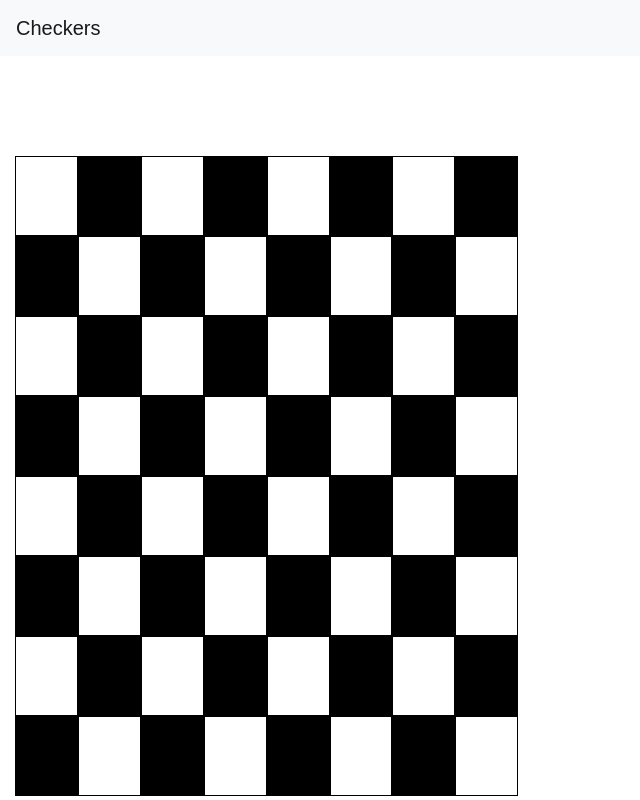
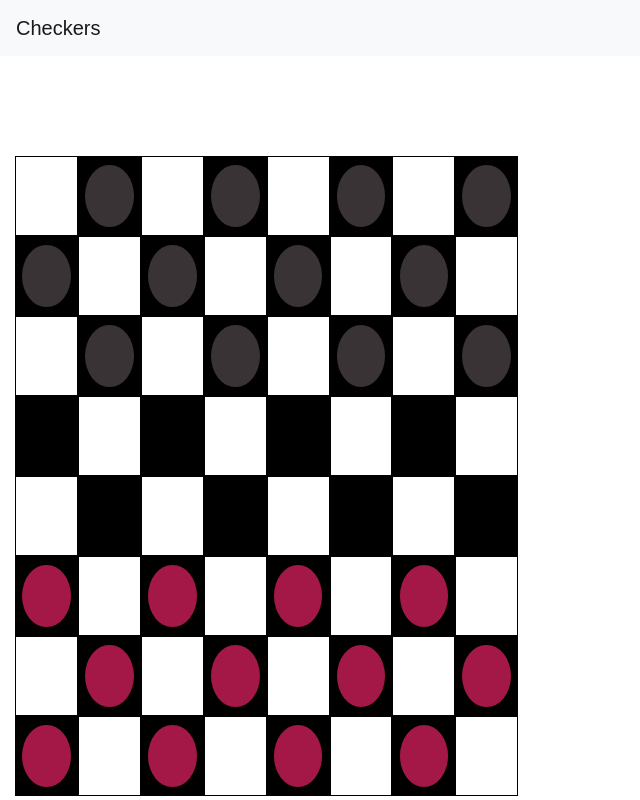
Before and after one commit to cyfrus/express-react-socketio-checkers-game, a React (Create React App) app in the folder client/: page /game/1 in a window 1280 px wide. Shown: the whole page, without its empty margins (0-640 px from the left). Built offline with nearby package versions, Linux system fonts and the light colour scheme.

Commit message:
minor changes to game.js

```diff
--- a/client/src/Components/GameComponents/Game.js
+++ b/client/src/Components/GameComponents/Game.js
@@ -19,7 +19,10 @@ class Game extends React.Component {
            for(let z = 0; z < 8; z++){
                if(((i === 0 || i === 2 || i === 6) && (z % 2)) || ((i === 1 || i === 5 || i === 7) && !(z % 2)))
                {
-                    boardState[i][z] = {piece: true, pieceColor: ""};
+                    if(i === 2 || i === 0 || i === 1)
+                    boardState[i][z] = {piece: true, pieceColor: "black"};
+                    else
+                    boardState[i][z] = {piece: true, pieceColor: "red"}
                } else {
                     boardState[i][z] = {piece: false, pieceColor: ""};
                }
@@ -68,7 +71,7 @@ class Board extends React.Component {
                 {
                     row.map((square, place) => {
                         var i = id++;
-                         return <Square color={this.determineColor(index, place)} id={i} key={id} className="square" piece={square.piece} onClick={() => this.props.onClick(i)} />;
+                         return <Square color={this.determineColor(index, place)} id={i} key={id} className="square" piece={square.piece} pieceColor={square.pieceColor} onClick={() => this.props.onClick(i)} />;
                     })
                 }
             </div>
@@ -91,13 +94,13 @@ class Square extends React.Component {
     render() {
         if(this.props.piece) {
            return(
-            <div className={"square " + this.props.color} onClick={this.props.onClick}>
-            <Player />
+            <div className={"d-flex align-items-center square " + this.props.color} onClick={this.props.onClick}>
+            <Player color={this.props.pieceColor} />
             </div>
         );
         } else {
             return (
-            <div className={"square " + this.props.color} onClick={this.props.onClick}>
+            <div className={"d-flex align-items-center square " + this.props.color} onClick={this.props.onClick}>
             </div>
             );
         }
@@ -107,7 +110,7 @@ class Square extends React.Component {
 
 function Player(props) {
     return(
-        <div className="player">
+        <div className={" player" + props.color}>
         </div>
     );
 }
--- a/client/src/index.css
+++ b/client/src/index.css
@@ -87,6 +87,7 @@ body, html {
   border: 1px solid black;
   height: 100%;
   width: 12.5%;
+  padding: 0px;
 }
 .white {
   background-color: white;
@@ -108,10 +109,9 @@ button:focus
 
 .playerred
 {
-  margin: auto;
-  display: block;
+  margin: auto !important;
   border:1px solid transparent;
-  height: 60%;
+  height: 80%;
   width: 80%;
   background-color: #A31846;
   border-radius:100%;
@@ -119,9 +119,8 @@ button:focus
 .playerblack
 {
   margin: auto;
-  display: block;
   border:1px solid transparent;
-  height: 60%;
+  height: 80%;
   width: 80%;
   background-color: #3A3335;
   border-radius:100%;
@@ -186,9 +185,3 @@ button:focus
 
   padding: 20px;
 }
-.player {
-  border-radius: 100%;
-  height: 90%;
-  width: 90%;
-  margin: auto;
-}
```
